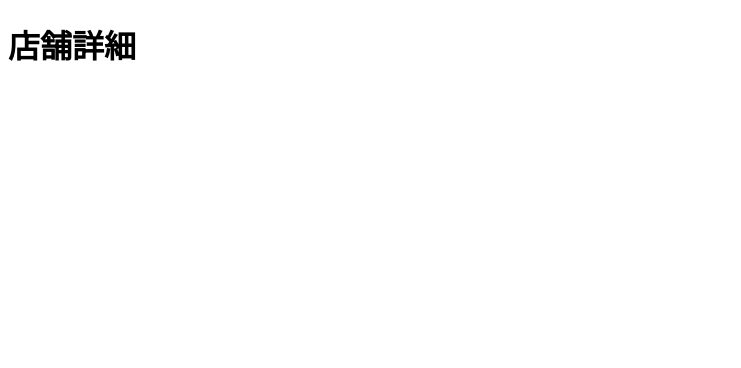
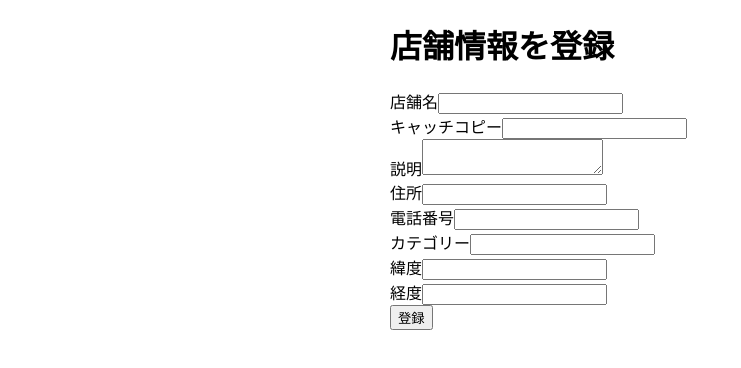
Before and after one commit to Tatsuro-fastball14/phileo5, a Vue app in the folder frontend/: page /cooks/new in a window 1280 px wide. Shown: the top 368 px of the page, without its empty margins (0-741 px from the left). Built offline with nearby package versions, Linux system fonts and the light colour scheme; no server answers.

Commit message:
Create new action
Create new action

```diff
--- /dev/null
+++ b/frontend/src/components/CookForm.vue
@@ -0,0 +1,117 @@
+<template>
+  <div class="form-container">
+    <h1>店舗情報を登録</h1>
+    <form @submit.prevent="submitForm">
+      <div class="form-group">
+        <label for="store">店舗名</label>
+        <input v-model="store" type="text" id="store" required />
+      </div>
+
+      <div class="form-group">
+        <label for="store_catchcopy">キャッチコピー</label>
+        <input v-model="storeCatchcopy" type="text" id="store_catchcopy" required />
+      </div>
+
+      <div class="form-group">
+        <label for="sentence">説明</label>
+        <textarea v-model="sentence" id="sentence" required></textarea>
+      </div>
+
+      <div class="form-group">
+        <label for="address">住所</label>
+        <input v-model="address" type="text" id="address" required />
+      </div>
+
+      <div class="form-group">
+        <label for="phone_number">電話番号</label>
+        <input v-model="phoneNumber" type="text" id="phone_number" required />
+      </div>
+
+      <div class="form-group">
+        <label for="category">カテゴリー</label>
+        <input v-model="category" type="text" id="category" required />
+      </div>
+
+      <div class="form-group">
+        <label for="lat">緯度</label>
+        <input v-model="lat" type="number" id="lat" required />
+      </div>
+
+      <div class="form-group">
+        <label for="lng">経度</label>
+        <input v-model="lng" type="number" id="lng" required />
+      </div>
+
+      <button type="submit">登録</button>
+    </form>
+
+    <p v-if="message" class="success-message">{{ message }}</p>
+    <p v-if="errorMessage" class="error-message">{{ errorMessage }}</p>
+  </div>
+</template>
+
+<script>
+import axios from 'axios'
+
+export default {
+  data() {
+    return {
+      store: '',
+      storeCatchcopy: '',
+      sentence: '',
+      address: '',
+      phoneNumber: '',
+      category: '',
+      lat: '',
+      lng: '',
+      message: null,
+      errorMessage: null
+    }
+  },
+  methods: {
+    async submitForm() {
+      try {
+        const response = await axios.post('http://localhost:3000/cooks', {
+          cook: {
+            store: this.store,
+            store_catchcopy: this.storeCatchcopy,
+            sentence: this.sentence,
+            address: this.address,
+            phone_number: this.phoneNumber,
+            category: this.category,
+            lat: this.lat,
+            lng: this.lng
+          }
+        })
+        this.message = response.data.message
+        this.resetForm()
+      } catch (error) {
+        this.errorMessage = error.response?.data?.errors?.join(', ') || '登録に失敗しました。'
+      }
+    },
+    resetForm() {
+      this.store = ''
+      this.storeCatchcopy = ''
+      this.sentence = ''
+      this.address = ''
+      this.phoneNumber = ''
+      this.category = ''
+      this.lat = ''
+      this.lng = ''
+    }
+  }
+}
+</script>
+
+<style scoped>
+.form-container {
+  max-width: 500px;
+  margin: 0 auto;
+}
+.success-message {
+  color: green;
+}
+.error-message {
+  color: red;
+}
+</style>
--- a/frontend/src/components/Place.vue
+++ b/frontend/src/components/Place.vue
@@ -14,7 +14,7 @@
       <form @submit.prevent="submitSearch" class="search-form">
         <input type="submit" value="next" />
       </form>
-      <router-link to="/Cook">
+      <router-link to="/Cooks">
         <button>cookに遷する</button>
       </router-link>
     </div>
--- a/frontend/src/router/index.js
+++ b/frontend/src/router/index.js
@@ -3,6 +3,7 @@ import Cook from '../components/Cook.vue';
 import Place from '../components/Place.vue'; // 追加
 import CookDetail from '../components/CookDetail.vue'; // 詳細ページ
 import Login from "../components/Login.vue";
+import CookForm from "../components/CookForm.vue";
 
 
 
@@ -12,7 +13,8 @@ const routes = [
   { path: '/', component: Place },
   { path: '/cooks', component: Cook },
   { path: '/cooks/:id', component: CookDetail, name: 'CookDetail' },
-  { path: "/login", component: Login, name: "Login" }
+  { path: "/login", component: Login, name: "Login" },
+  { path: "/cooks/new", component: CookForm, name: "CookForm" }
 
 ];
 
```
Also changed, not shown: 1 other file (tests, documents, lock files or other folders).
